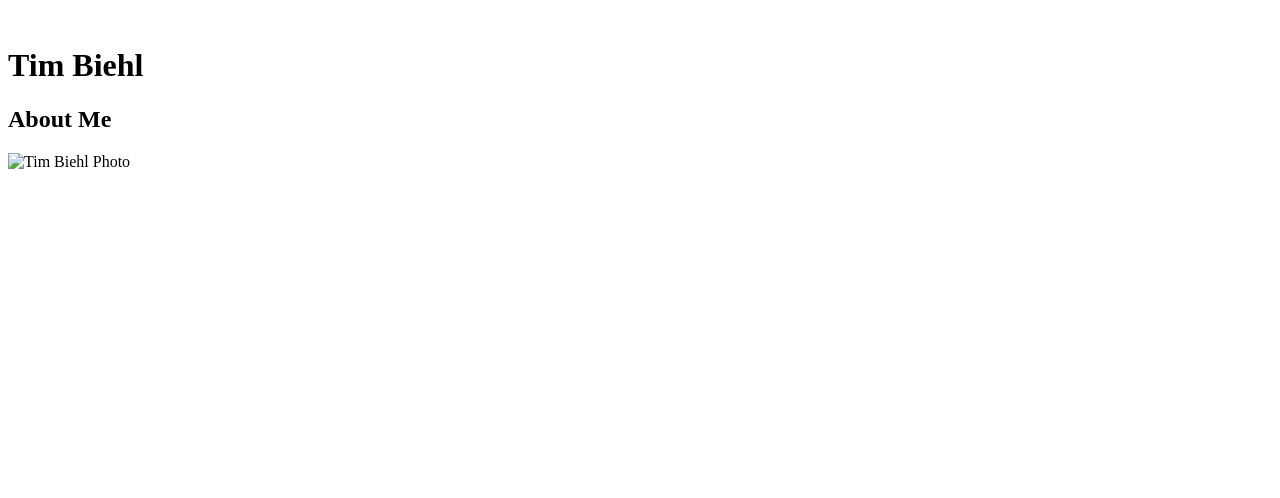
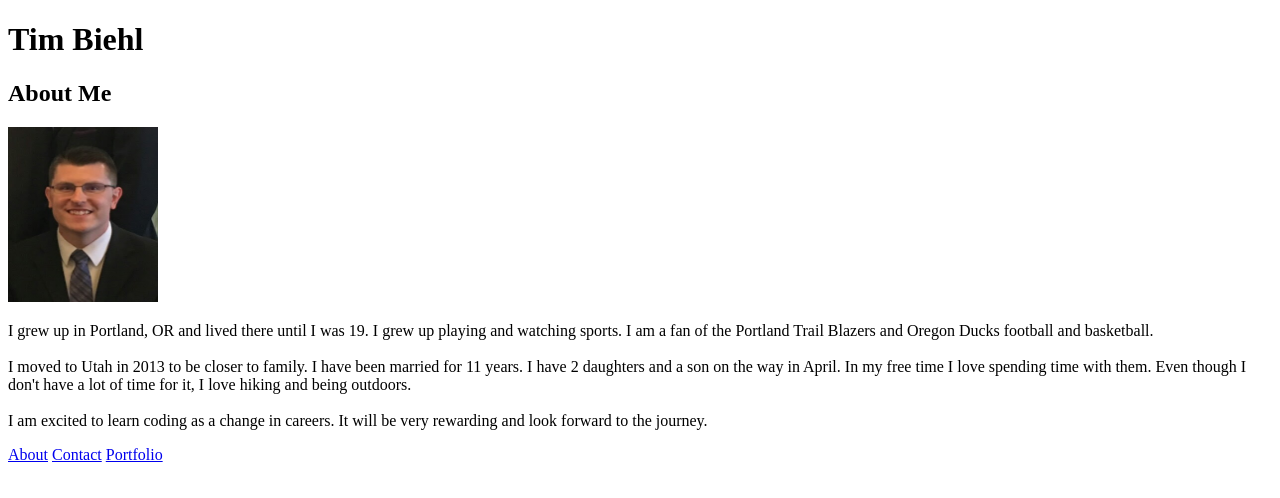
Before and after one commit to tbiehl22/Basic-Portfolio, a plain HTML site: page index.html in a window 1280 px wide. Drawn offline with Linux system fonts and the light colour scheme; files that its build step writes are made by us from their sources.

Commit message:
added contact page and made updates to it

```diff
--- a/contact.html
+++ b/contact.html
@@ -0,0 +1,32 @@
+<!DOCTYPE html>
+<html lang="en">
+<head>
+    <meta charset="UTF-8">
+    <meta name="viewport" content="width=device-width, initial-scale=1.0">
+    <meta http-equiv="X-UA-Compatible" content="ie=edge">
+    <link rel="stylesheet" href="style.css">
+    <title>Tim Biehl Portfolio</title>
+</head>
+<body>
+
+    <header>
+        <h1>Tim Biehl</h1>
+    </header>
+
+    <h2>Contact</h2>
+
+
+
+    <form action="/action_page.php">
+        Name: <br><input type="text" name="name"><br><br>
+        Email: <br><input type="text" name="email"><br><br>
+        Message: <br><input type="text" name="email"><br><br>
+        <input type="submit" value="Submit">
+    </form>
+
+    <a href="index.html">About</a>
+    <a href="contact.html">Contact</a>
+    <a href="portfolio.html">Portfolio</a>
+
+</body>
+</html>
--- a/index.html
+++ b/index.html
@@ -4,16 +4,36 @@
     <meta charset="UTF-8">
     <meta name="viewport" content="width=device-width, initial-scale=1.0">
     <meta http-equiv="X-UA-Compatible" content="ie=edge">
+    <link rel="stylesheet" href="style.css">
     <title>Tim Biehl Portfolio</title>
 </head>
-<img>
+<body>
+
     <header>
         <h1>Tim Biehl</h1>
     </header>
 
+
     <h2>About Me</h2>
 
-    <img src="images/Tim Biehl.jpg" alt="Tim Biehl Photo">
+    <img src="Tim Biehl.jpg" alt="Tim Biehl Photo" style="width:150px;height:175px;">
+
+    <p>I grew up in Portland, OR and lived there until I was 19. I grew up playing and
+        watching sports. I am a fan of the Portland Trail Blazers and Oregon Ducks football
+        and basketball. <br>
+        <br>
+        I moved to Utah in 2013 to be closer to family. I have been married for 11 years.
+        I have 2 daughters and a son on the way in April. In my free time I love spending
+        time with them. Even though I don't have a lot of time for it, I love hiking and
+        being outdoors. <br>
+        <br>
+        I am excited to learn coding as a change in careers. It will be very rewarding
+        and look forward to the journey.
+    </p>
+
+    <a href="index.html">About</a>
+    <a href="contact.html">Contact</a>
+    <a href="portfolio.html">Portfolio</a>
 
 </body>
 </html>
```
Also changed, not shown: Tim Biehl.JPG (added).
